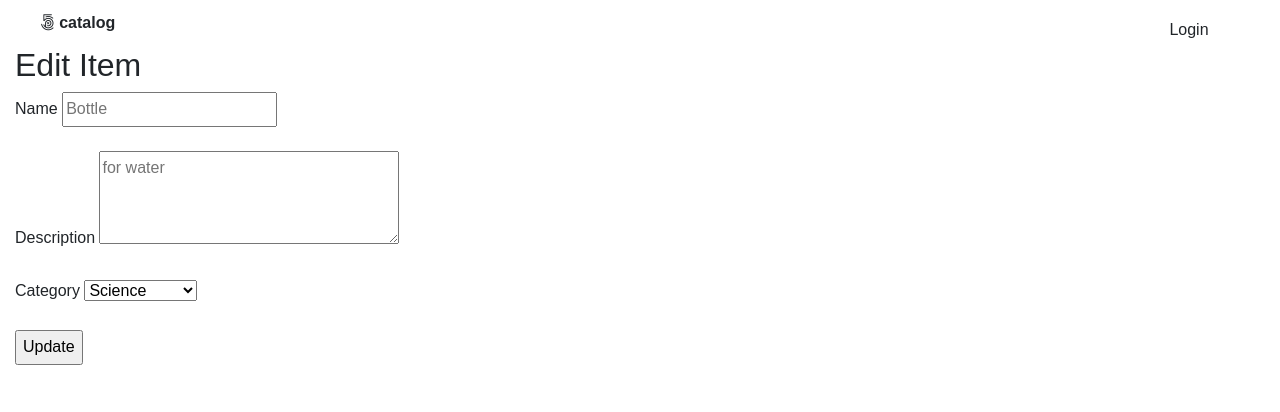
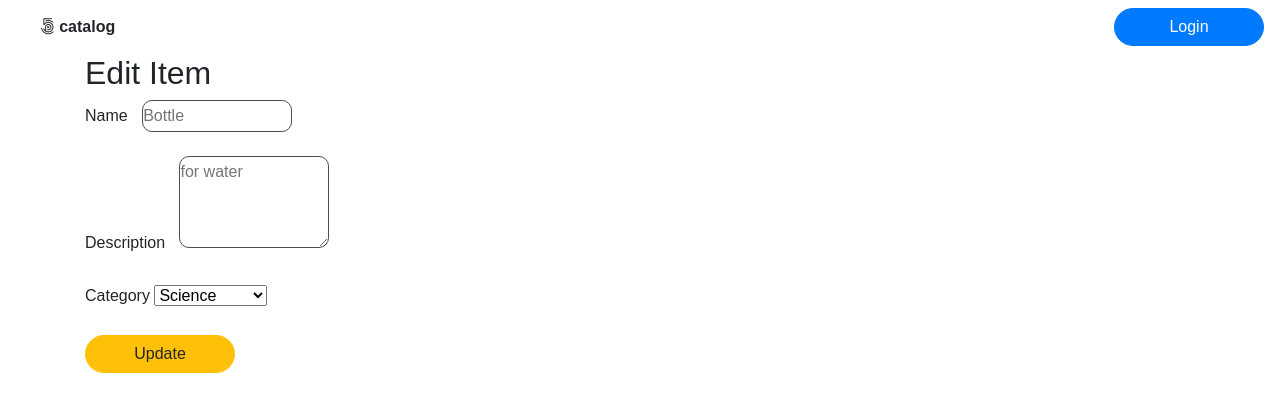
Before and after one commit to tayomadein/fsnd-catalog, a Flask app: page /category/1/2/edit in a window 1280 px wide. Shown: the top 412 px of the page. Run offline with Flask 2, Linux system fonts and the light colour scheme; a user stored in the database is signed in; some libraries are stand-ins or nearby versions; some web fonts are replaced.

Commit message:
update style

```diff
--- a/static/css/styles.css
+++ b/static/css/styles.css
@@ -18,13 +18,9 @@
     color: inherit;
 }
 
-.btn {
+.btn-round {
     border-radius: 20px;
-    text-align: center;
-    display: inline-block;
     width: 150px;
-    height: 30px;
-    line-height: 30px;
 }
 
 .pull-left {
@@ -32,10 +28,23 @@
     padding: 0 25px;
 }
 
+.content-block {
+    margin: auto;
+}
+
 .avatar {
-    width: 300px;
-    height: 300px;
-    border-radius: 150px;
-    -webkit-border-radius: 150px;
-    -moz-border-radius: 150px;
+    width: 100px;
+    height: 100px;
+    border-radius: 50px;
+    -webkit-border-radius: 50px;
+    -moz-border-radius: 50px;
 }
+
+.text-field {
+    margin-left: 10px;
+    width: 150px;
+    border-radius: 10px;
+    border: 1px solid #4e4e4e;
+    line-height: 30px;
+    padding: 0px;
+}
--- a/templates/base.html
+++ b/templates/base.html
@@ -22,7 +22,7 @@
         <nav class="navbar" id="navbar">
             <div class="pull-left">
                 <!-- Avatar/Logo/Placeholder -->
-                <a href="#" class="logo">
+                <a href="/" class="logo">
                     <i class="fa fa-500px"></i>
                     catalog
                 </a>
@@ -30,16 +30,18 @@
 
             <div class="pull-right">
                 {% if login %}
-                <a href="/gdisconnect" class="btn btn-nav">Logout</a>
+                <a href="/gdisconnect" class="btn btn-primary btn-round">Logout</a>
                 {% else %}
-                <a href="/login" class="btn btn-nav">Login</a>
+                <a href="/login" class="btn btn-primary btn-round">Login</a>
                 {% endif %}
             </div>
         </nav>
     </header>
-    <div class="container-fluid content-block">
-        <!-- Content goes here -->
-        {% block content %}{% endblock %}
+    <div class="container">
+        <div class="content-block">
+            <!-- Content goes here -->
+            {% block content %}{% endblock %}
+        </div>
     </div>
 
     <!-- JS links -->
--- a/templates/deletecategory.html
+++ b/templates/deletecategory.html
@@ -4,6 +4,6 @@
 <form method="post">
     <h2>Delete {{category.name}}</h2>
     <p>Are you sure you want to delete this category? Warning: It's children will be homeless :(</p>
-    <input class="btn" type="submit" value="Delete">
+    <input class="btn btn-round btn-danger" type="submit" value="Delete">
 </form>
 {% endblock %}
--- a/templates/deleteitem.html
+++ b/templates/deleteitem.html
@@ -4,6 +4,6 @@
 <form method="post">
     <h2>Delete {{item.name}}</h2>
     <p>Are you sure you want to delete this item? Warning: It will be lost forever</p>
-    <input class="btn" type="submit" value="Delete">
+    <input class="btn btn-round btn-danger" type="submit" value="Delete">
 </form>
 {% endblock %}
--- a/templates/editcategory.html
+++ b/templates/editcategory.html
@@ -3,7 +3,7 @@
 {% block content %}
 <form method="post">
     <h2>Edit {{category.name}}</h2>
-    <input class"" type="text" name="name" id="name" placeholder="{{category.name}}">
-    <input class="btn" type="submit" value="Update">
+    <input class="text-field" type="text" name="name" id="name" placeholder="{{category.name}}">
+    <input class="btn btn-round btn-warning" type="submit" value="Update">
 </form>
 {% endblock %}
--- a/templates/edititem.html
+++ b/templates/edititem.html
@@ -5,12 +5,12 @@
     <h2>Edit Item</h2>
     <p>
         <label for="name">Name
-            <input type="text" name="name" id="name" placeholder="{{item.name}}">
+            <input class="text-field" type="text" name="name" id="name" placeholder="{{item.name}}">
         </label>
     </p>
     <p>
         <label for="description">Description
-            <textarea name="description" id="description" cols="30" rows="3" placeholder="{{item.description}}"></textarea>
+            <textarea class="text-field" name="description" id="description" cols="30" rows="3" placeholder="{{item.description}}"></textarea>
         </label>
     </p>
     <p>
@@ -22,6 +22,6 @@
             </select>
         </label>
     </p>
-    <input type="submit" value="Update">
+    <input class="btn btn-round btn-warning" type="submit" value="Update">
 </form>
 {% endblock %}
--- a/templates/index.html
+++ b/templates/index.html
@@ -6,7 +6,7 @@
     <h2>Categories</h2>
     {% if login %}
     <p>
-      <a href="{{url_for('newCategory')}}">Add new Category</a>
+      <a class="btn btn-success btn-round" href="{{url_for('newCategory')}}">Add Category</a>
     </p>
     {% endif %} {% for category in categories %}
     <a href="{{url_for('showCategory', cat_id = category.cat_id)}}">
@@ -18,7 +18,7 @@
     <h2>Latest Items</h2>
     {% if login %}
     <p>
-      <a href="{{url_for('newItem')}}">Add new Item</a>
+      <a class="btn btn-success btn-round" href="{{url_for('newItem')}}">Add Item</a>
     </p>
     {% endif %}
     {% for item in latest_items %}
--- a/templates/newcategory.html
+++ b/templates/newcategory.html
@@ -3,7 +3,7 @@
 {% block content %}
 <form method="post">
     <h2>Add category</h2>
-    <input class"" type="text" name="name" id="name">
-    <input class="btn" type="submit" value="Add">
+    <input class="text-field" type="text" name="name" id="name">
+    <input class="btn btn-round btn-success" type="submit" value="Add">
 </form>
 {% endblock %}
--- a/templates/newitem.html
+++ b/templates/newitem.html
@@ -5,12 +5,12 @@
     <h2>Add Item</h2>
     <p>
         <label for="name">Name
-            <input type="text" name="name" id="name">
+            <input class="text-field" type="text" name="name" id="name">
         </label>
     </p>
     <p>
         <label for="description">Description
-            <textarea name="description" id="description" cols="30" rows="3"></textarea>
+            <textarea class="text-field" name="description" id="description" cols="30" rows="3"></textarea>
         </label>
     </p>
     <p>
@@ -22,6 +22,6 @@
             </select>
         </label>
     </p>
-    <input type="submit" value="Add">
+    <input class="btn btn-round btn-success" type="submit" value="Add">
 </form>
 {% endblock %}
```
Also changed, not shown: templates/category.html (+5 -9 lines), templates/item.html (+4 -8 lines), catalog.db.
